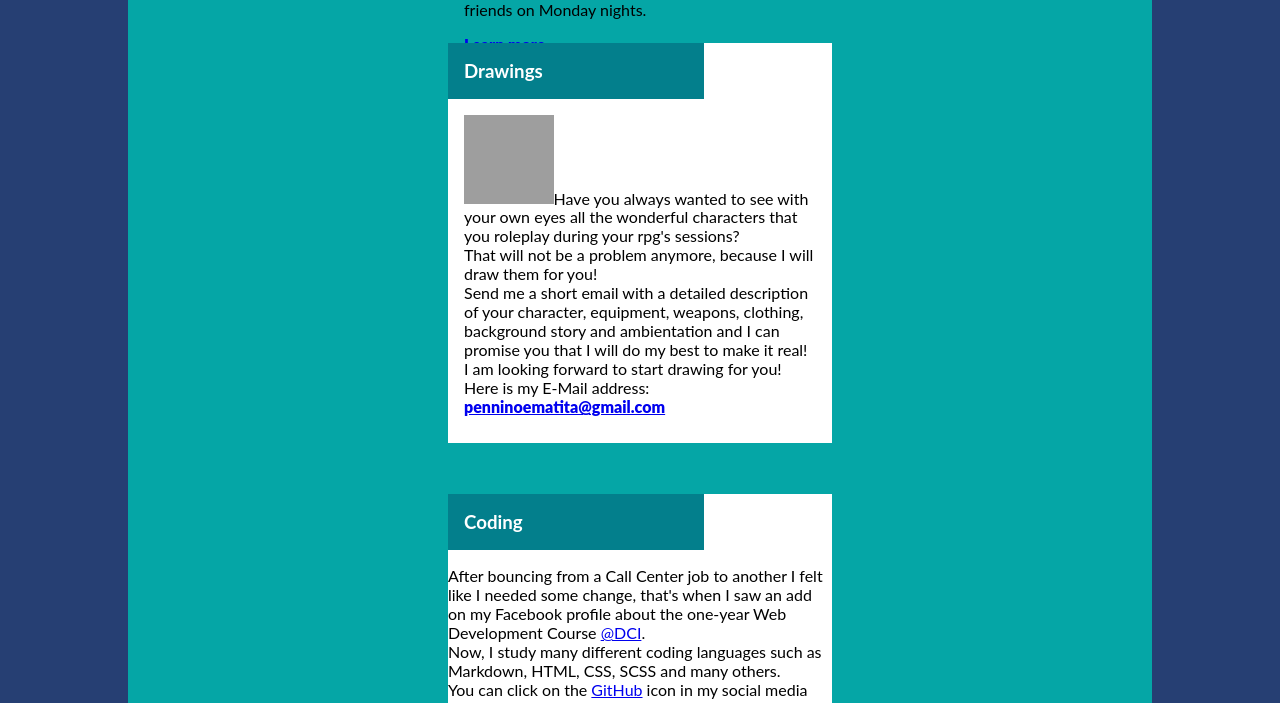
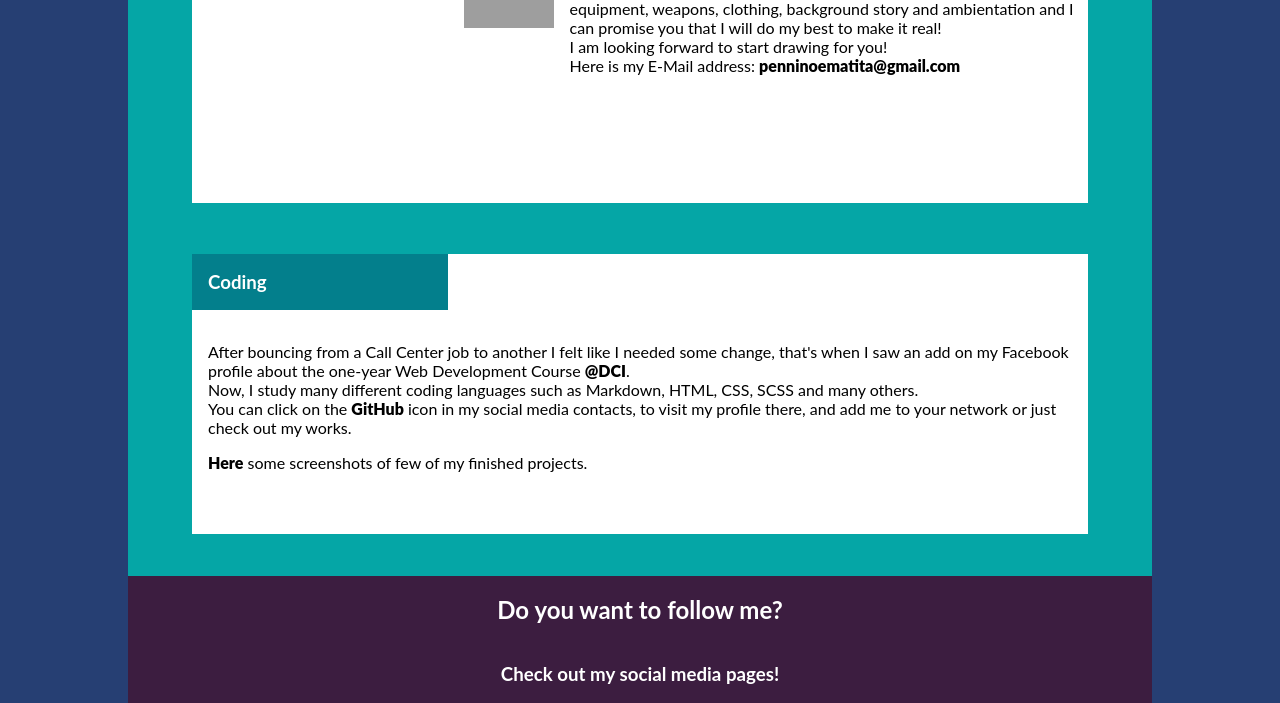
Before and after one commit to vincenzoarena/portfolio, a website: page src/index.html in a window 1280 px wide. Shown: the part 570-1273 px from the top of the page. Drawn offline with nearby package versions, Linux system fonts and the light colour scheme; files that its build step writes are made by us from their sources; grey boxes are pictures that could not be loaded.

Commit message:
2022-02-23 - Third box fixed Update 2

```diff
--- a/src/index.html
+++ b/src/index.html
@@ -19,7 +19,7 @@
           <div></div>
         </article>
         <article class="logo"><a href="#"><img src="./images/va-logo.png" alt="VA Logo"/> <span>Vincenzo Arena - Dream it! Draw it! Code it!</span></a></article>
-        <article class="social">
+        <!-- <article class="social">
           <ul>
             <li><a href="https://twitter.com/KeldorTheEvil" target="_blank"><i class="fab fa-twitter"></i></a></li>
             <li><a href="https://www.facebook.com/KeldorTheEvil/" target="_blank"><i class="fab fa-facebook"></i></a></li>
@@ -29,7 +29,7 @@
             <li><a href="https://www.linkedin.com/in/vincenzo-arena-032a064b/" target="_blank"><i class="fa-brands fa-linkedin"></i></a></l>
             <li><a href="https://github.com/vincenzoarena" target="_blank"><i class="fa-brands fa-github"></i></a></l>
         </ul>
-        </article>
+        </article> -->
       </section>
       <section class="menu-down">
         <nav>
@@ -61,13 +61,14 @@
             <h3>Drawings</h3>
           </div>
           <div class="draw-one">
-            <img src="./images/me-final-project.png" alt="emojy"><span>Have you always wanted to see with your own eyes all the wonderful characters that you roleplay during your rpg's sessions?<br>
+            <img src="./images/me-final-project.png" alt="emojy">
+          </div>
+          <div class="draw-text">
+            <span>Have you always wanted to see with your own eyes all the wonderful characters that you roleplay during your rpg's sessions?<br>
             That will not be a problem anymore, because I will draw them for you! <br>
             Send me a short email with a detailed description of your character, equipment, weapons, clothing, background story and ambientation and I can promise you that I will do my best to make it real!<br>
             I am looking forward to start drawing for you!<br>
             Here is my E-Mail address:</span>
-          <!-- </div>
-          <div class="draw-mail"> -->
             <a href="mailto:penninoematia@gmail.com">penninoematita@gmail.com</a>
           </div>
         </article>
--- a/src/scss/layouts/_main-layout.scss
+++ b/src/scss/layouts/_main-layout.scss
@@ -19,8 +19,8 @@ main{
 }
 .about, .draw, .code{
     background-color: #FFFFFF;
-    width: 30vw;
-    height: 50vh;
+    width: 70vw;
+    height: 35vh;
     margin: 2vw;
     div{
         h3{
@@ -36,13 +36,22 @@ main{
         }
     }
 }
+.draw{
+    display: flex;
+}
 .draw-one{
     padding: 1rem;
     img{
         width: 7vw;
         height: 7vw;
     }
-    a{
+
+}
+.code-text{
+    padding: 1rem;
+}
+a{
     font-weight: 900;
-    }
+    color: black;
+    text-decoration: none;
 }
```
